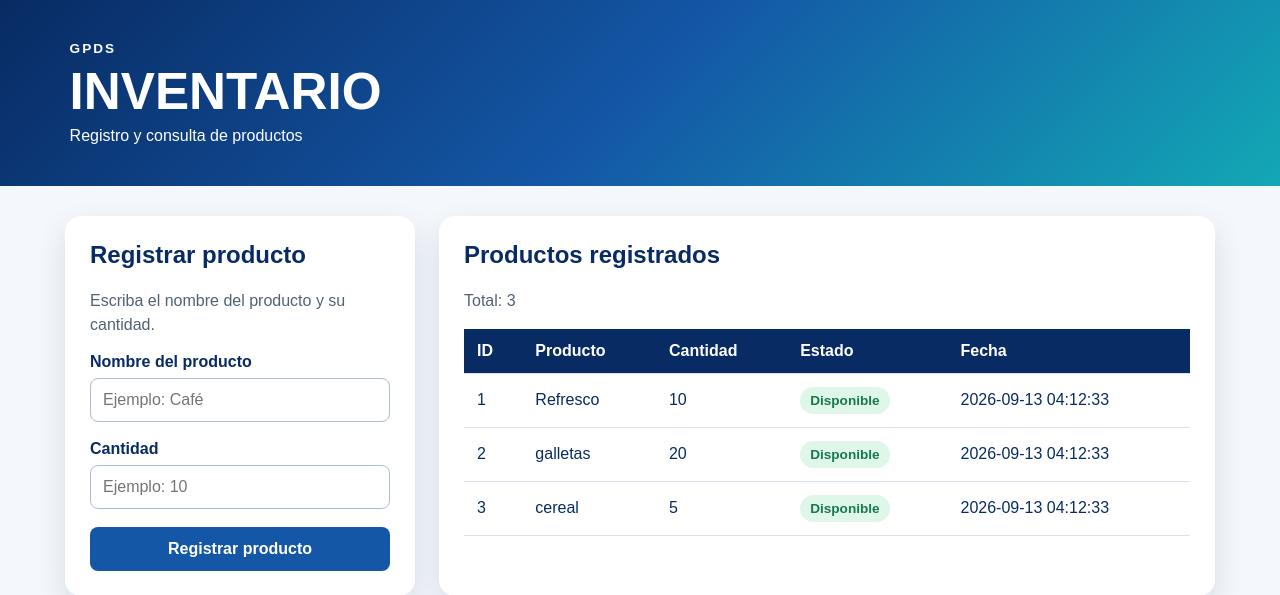
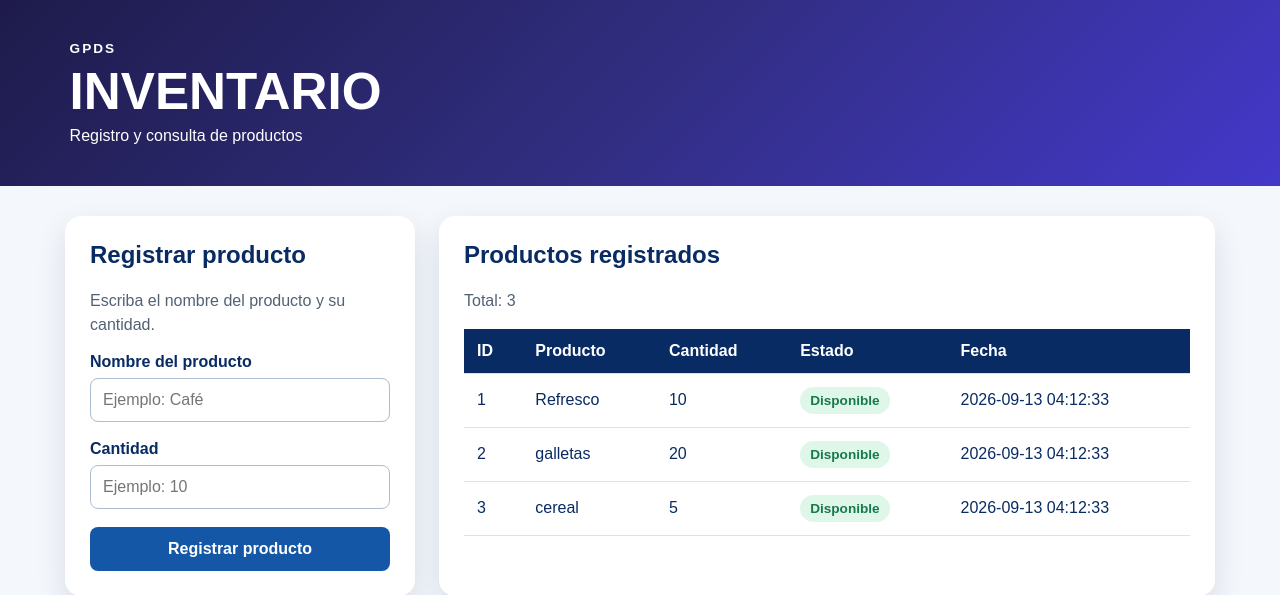
Before and after one commit to FreddyGP24/inventario, a PHP site: page / in a window 1280 px wide. Shown: the top 595 px of the page. Run offline with PHP 8.4, Linux system fonts and the light colour scheme; data comes from the database, SQL or seed files in the repository; a stand-in replaces the project's code that opens the database connection.

Commit message:
feat: cambio de color al encabezado de la pagina

```diff
--- a/css/estilos.css
+++ b/css/estilos.css
@@ -29,9 +29,9 @@ body {
     padding: 36px 20px;
     background: linear-gradient(
         135deg,
-        var(--azul-oscuro),
-        var(--azul-principal),
-        var(--turquesa)
+        #1e1b4b,
+        #312e81,
+        #4338ca
     );
     color: var(--blanco);
 }
```
